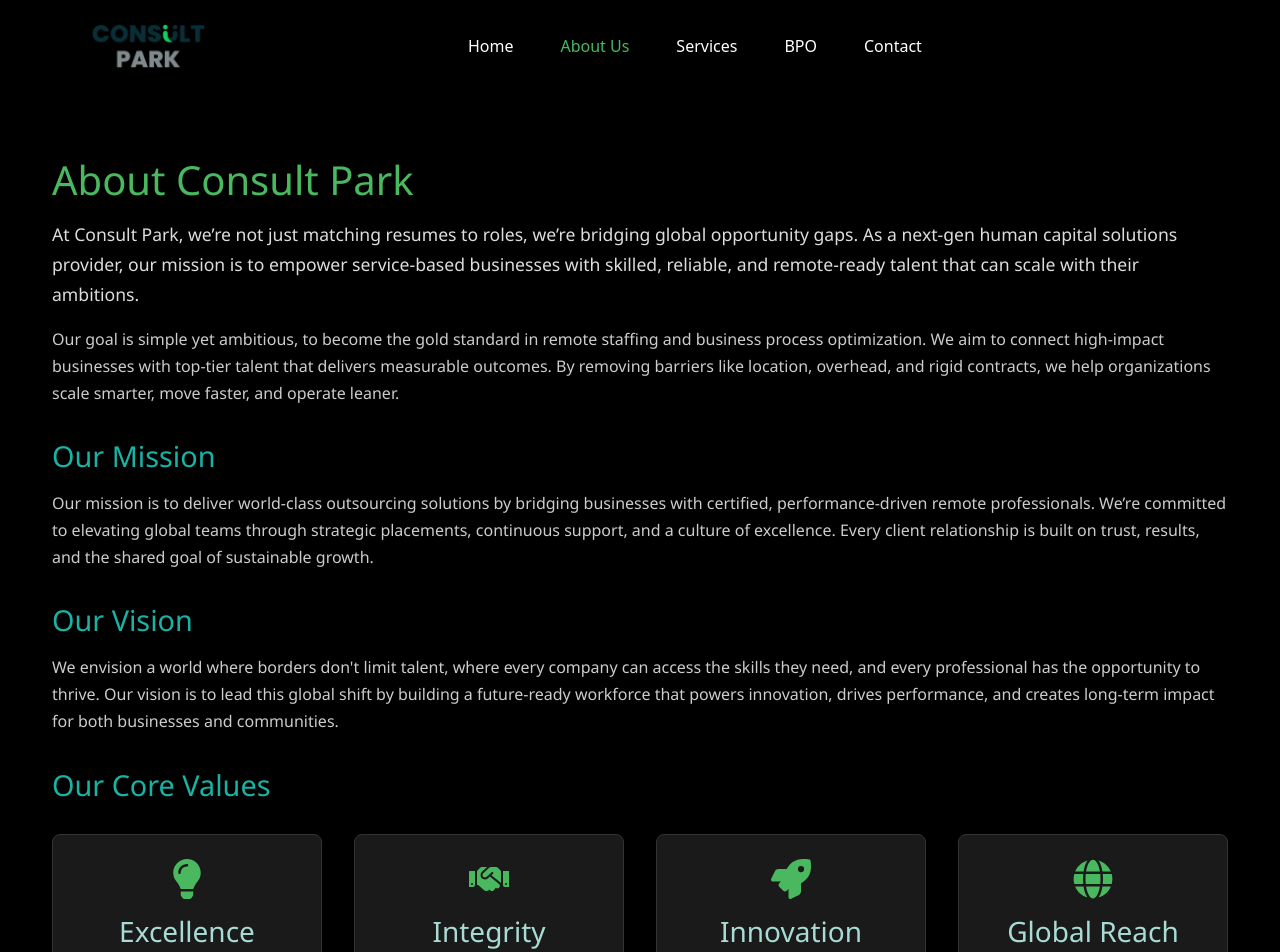
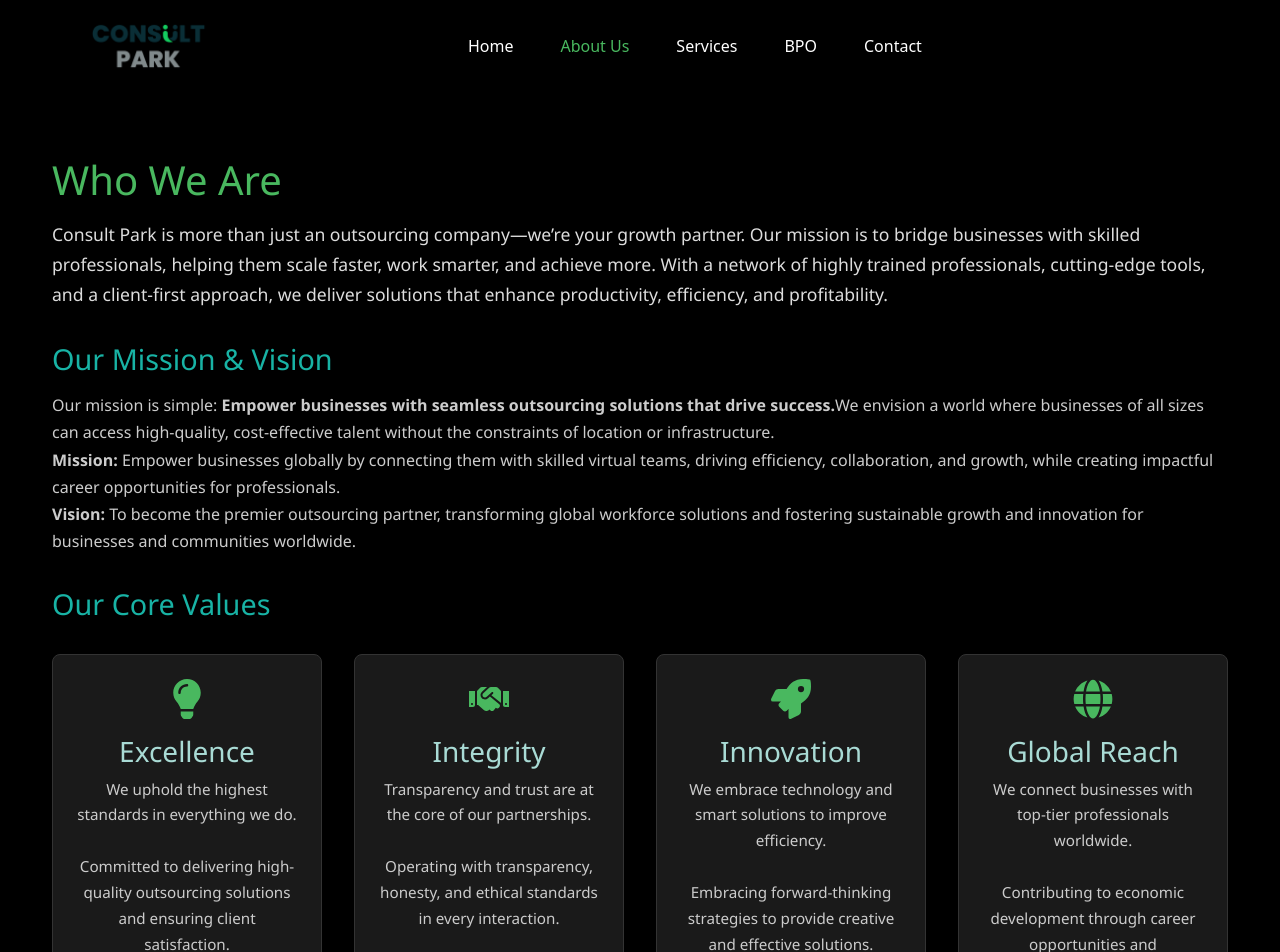
Before and after one commit to Dhiali/consult-park-, a React (Create React App) app: page /about in a window 1280 px wide. Shown: the top 952 px of the page. Built offline with nearby package versions, Linux system fonts and the light colour scheme; a web font is replaced by a local one.

Commit message:
updated about and BPO pages

```diff
--- a/src/pages/AboutPage.jsx
+++ b/src/pages/AboutPage.jsx
@@ -6,23 +6,27 @@
   return (
     <section className="about-us">
      <div className="container">
-       <h1>About Consult Park</h1>
+       <h1>Who We Are</h1>
        <p className="intro">
-          At Consult Park, we’re not just matching resumes to roles, we’re bridging global opportunity gaps. As a next-gen human capital solutions provider, our mission is to empower service-based businesses with skilled, reliable, and remote-ready talent that can scale with their ambitions.
-       </p>
-       <p>
-          Our goal is simple yet ambitious, to become the gold standard in remote staffing and business process optimization. We aim to connect high-impact businesses with top-tier talent that delivers measurable outcomes. By removing barriers like location, overhead, and rigid contracts, we help organizations scale smarter, move faster, and operate leaner.
+        Consult Park is more than just an outsourcing company—we’re your growth partner. Our
+        mission is to bridge businesses with skilled professionals, helping them scale faster, work
+        smarter, and achieve more.
+        With a network of highly trained professionals, cutting-edge tools, and a client-first approach,
+        we deliver solutions that enhance productivity, efficiency, and profitability.
        </p>
 
        <div className="mission-vision">
-         <h2>Our Mission</h2>
+         <h2>Our Mission & Vision</h2>
          <p>
-            Our mission is to deliver world-class outsourcing solutions by bridging businesses with certified, performance-driven remote professionals. We’re committed to elevating global teams through strategic placements, continuous support, and a culture of excellence. Every client relationship is built on trust, results, and the shared goal of sustainable growth.
-         </p>
-
-         <h2>Our Vision</h2>
-         <p>
-            We envision a world where borders don't limit talent, where every company can access the skills they need, and every professional has the opportunity to thrive. Our vision is to lead this global shift by building a future-ready workforce that powers innovation, drives performance, and creates long-term impact for both businesses and communities.
+         Our mission is simple: <b>Empower businesses with seamless outsourcing solutions that
+        drive success.</b>
+        We envision a world where businesses of all sizes can access high-quality, cost-effective talent
+        without the constraints of location or infrastructure. <br/>
+        <b>Mission:</b> Empower businesses globally by connecting them with skilled virtual teams, driving
+        efficiency, collaboration, and growth, while creating impactful career opportunities for
+        professionals. <br/>
+        <b>Vision:</b> To become the premier outsourcing partner, transforming global workforce solutions and
+        fostering sustainable growth and innovation for businesses and communities worldwide.
          </p>
        </div>
 
@@ -32,22 +36,38 @@
            <div className="value-tile">
              <FaLightbulb size={40} />
              <h3>Excellence</h3>
-             <p>We deliver nothing less than high-quality talent and exceptional service.</p>
+             <p>We uphold the highest standards in everything we do.
+             <br/>
+             <br/>
+             Committed to delivering high-quality outsourcing solutions and ensuring client satisfaction.
+             </p>
            </div>
            <div className="value-tile">
              <FaHandshake size={40} />
              <h3>Integrity</h3>
-             <p>We build trust through transparency, professionalism, and ethical practices.</p>
+             <p>Transparency and trust are at the core of our partnerships.
+              <br/>
+              <br/>
+              Operating with transparency, honesty, and ethical standards in every interaction.
+             </p>
            </div>
            <div className="value-tile">
              <FaRocket size={40} />
             <h3>Innovation</h3>
-             <p>We continuously evolve and improve how we serve and support our clients.</p>
+             <p>We embrace technology and smart solutions to improve efficiency.
+             <br/>
+             <br/>
+             Embracing forward-thinking strategies to provide creative and effective solutions.
+             </p>
             </div>
             <div className="value-tile">
              <FaGlobe size={40} />
              <h3>Global Reach</h3>
-             <p>We tap into a diverse, international talent pool for remote excellence.</p>
+             <p>We connect businesses with top-tier professionals worldwide.
+             <br/>
+             <br/>
+             Contributing to economic development through career opportunities and international collaboration.
+             </p>
            </div>
          </div>
        </div>
--- a/src/pages/BPOPage.jsx
+++ b/src/pages/BPOPage.jsx
@@ -1,4 +1,5 @@
 import React from 'react';
+import { Link } from 'react-router-dom';
 import ServiceCard from '../components/ServiceCard.jsx';
 import '../styles/BPOPage.css';
 
@@ -13,18 +14,26 @@
   },
   {
     title: 'Technical Support',
-    description: 'Expert IT support for troubleshooting, system maintenance, and software assistance.'
+    description: 'Expert IT support for troubleshooting, system maintenance, and software assistance.',
+  },
+  {
+    title: 'HR & Payroll Management',
+    description: 'End-to-end HR functions, from onboarding to payroll and benefits administration.',
   },
 ];
 
 const businessOptimization = [
   {
-    title: 'HR & Payroll Management',
-    description: 'End-to-end HR functions, from onboarding to payroll and benefits administration.',
+    title: 'Workflow Automation & Efficiency Audits',
+    description: 'Analyze and automate repetitive processes to boost performance and reduce human error.',
   },
   {
-    title: 'Workflow Automation & Efficiency Audits',
-    description: 'Analyze and automate repetitive processes to boost performance and reduce human error.',
+    title: 'Remote Workforce Strategy',
+    description: 'Build, scale, and manage high-performing remote teams with expert guidance.',
+  },
+  {
+    title: 'Custom Business Solutions',
+    description: 'Tailored outsourcing strategies designed to fit your unique business needs.',
   },
 ];
 
@@ -32,6 +41,7 @@
   return (
     <div className="bpo-page">
       <h1>Business Process Outsourcing</h1>
+      <p>Outsource non-core business functions and focus on growth.</p>
 
       <section className="bpo-section">
         <h2>BPO Solutions</h2>
@@ -50,6 +60,12 @@
           ))}
         </div>
       </section>
+
+      {/* CTA Section */}
+      <div className="bpo-cta">
+        <h2>📩 Get a Free Consultation</h2>
+        <Link to="/contact" className="cta-button">Contact Us</Link>
+      </div>
     </div>
   );
 };
--- a/src/styles/BPOPage.css
+++ b/src/styles/BPOPage.css
@@ -24,3 +24,29 @@
     gap: 1.5rem;
     grid-template-columns: repeat(auto-fit, minmax(250px, 1fr));
 }
+
+.bpo-cta {
+    text-align: center;
+    margin: 4rem 0 2rem;
+}
+
+.bpo-cta h2 {
+    color: #A9DBD5;
+    margin-bottom: 1rem;
+}
+
+.cta-button {
+    display: inline-block;
+    padding: 0.75rem 1.5rem;
+    background-color: #18B3A5;
+    color: #0b0b0b;
+    border-radius: 5px;
+    text-decoration: none;
+    font-weight: bold;
+    transition: background-color 0.3s ease;
+}
+
+.cta-button:hover {
+    background-color: #0e8f87;
+    color: #ffffff;
+}
```
